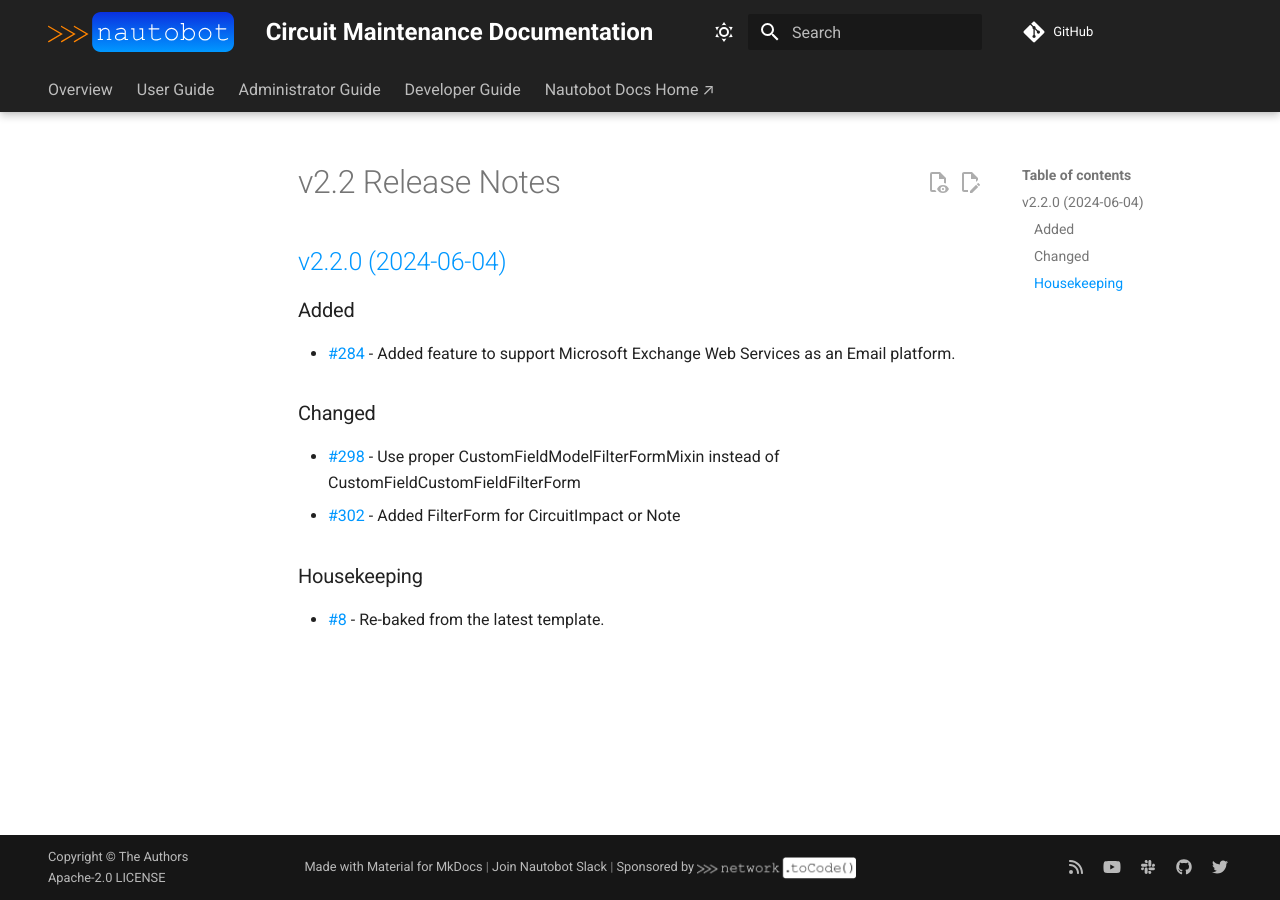
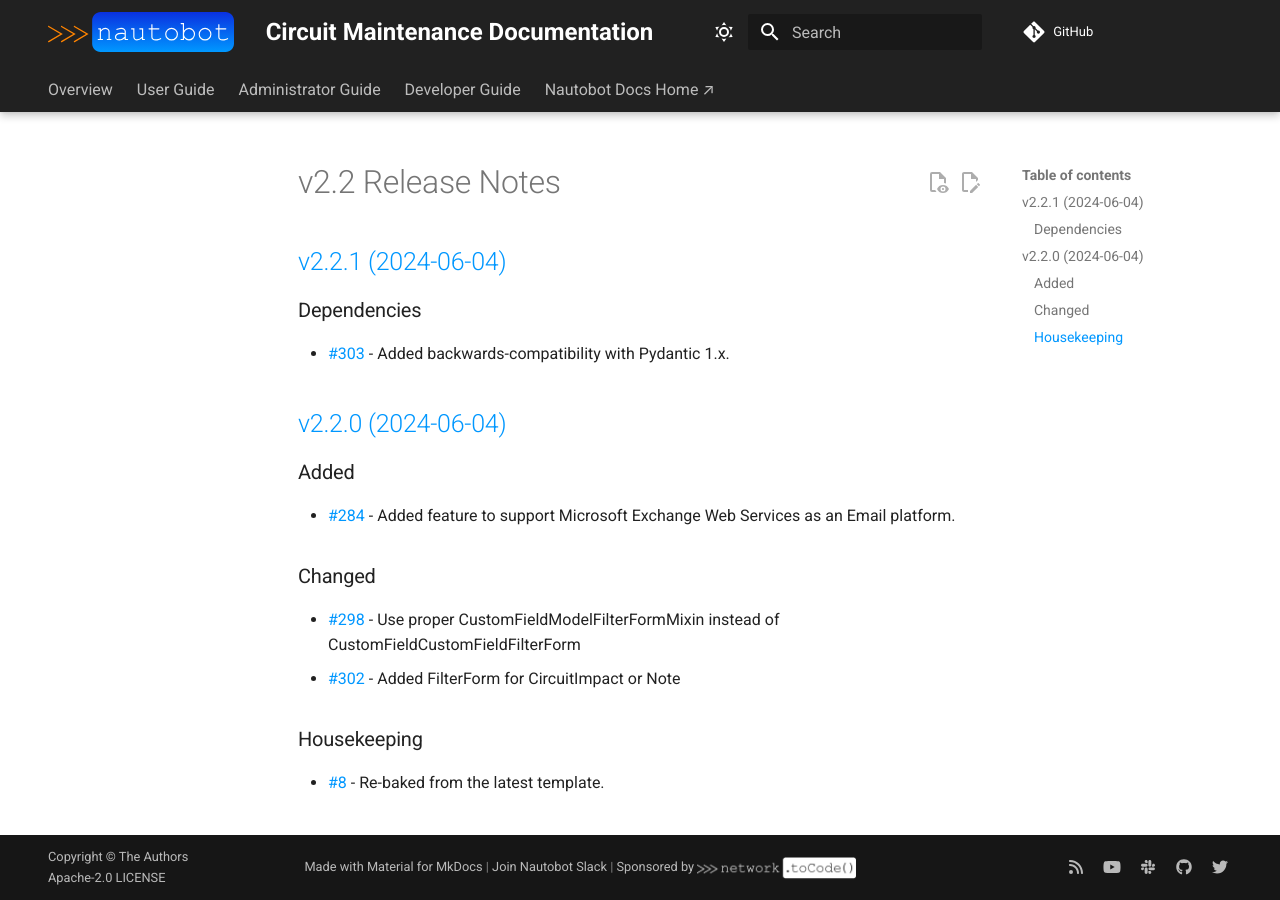
Before and after one commit to nautobot/nautobot-app-circuit-maintenance, an MkDocs documentation site: the page built from docs/admin/release_notes/version_2.2.md, in a window 1280 px wide. Built offline with MkDocs 1.6.1 and Material for MkDocs 9.7.7, drawn with Linux system fonts in a browser that asks for light colours; comment, search, counter and statistics services are not loaded.

Commit message:
Fix #303. No actual code changes appear necessary.

```diff
--- a/docs/admin/release_notes/version_2.2.md
+++ b/docs/admin/release_notes/version_2.2.md
@@ -1,6 +1,13 @@
 # v2.2 Release Notes
 
 <!-- towncrier release notes start -->
+
+## [v2.2.1 (2024-06-04)](https://github.com/nautobot/nautobot-app-circuit-maintenance/releases/tag/v2.2.1)
+
+### Dependencies
+
+- [#303](https://github.com/nautobot/nautobot-app-circuit-maintenance/issues/303) - Added backwards-compatibility with Pydantic 1.x.
+
 
 ## [v2.2.0 (2024-06-04)](https://github.com/nautobot/nautobot-app-circuit-maintenance/releases/tag/v2.2.0)
 
--- a/pyproject.toml
+++ b/pyproject.toml
@@ -1,6 +1,6 @@
 [tool.poetry]
 name = "nautobot-circuit-maintenance"
-version = "2.2.0"
+version = "2.2.1"
 description = "Nautobot app to automatically handle Circuit Maintenances Notifications"
 authors = ["Network to Code, LLC <opensource@networktocode.com>"]
 license = "Apache-2.0"
@@ -38,7 +38,7 @@
 nautobot = "^2.0.0"  # Used for local development
 nautobot-capacity-metrics = {version = ">=3.0.0", optional = true }
 python = ">=3.8, <3.12"
-pydantic = "^2.0.0"
+pydantic = ">=1.10.4,<3"
 
 [tool.poetry.group.dev.dependencies]
 Markdown = "*"
```
Also changed, not shown: 1 other file.
